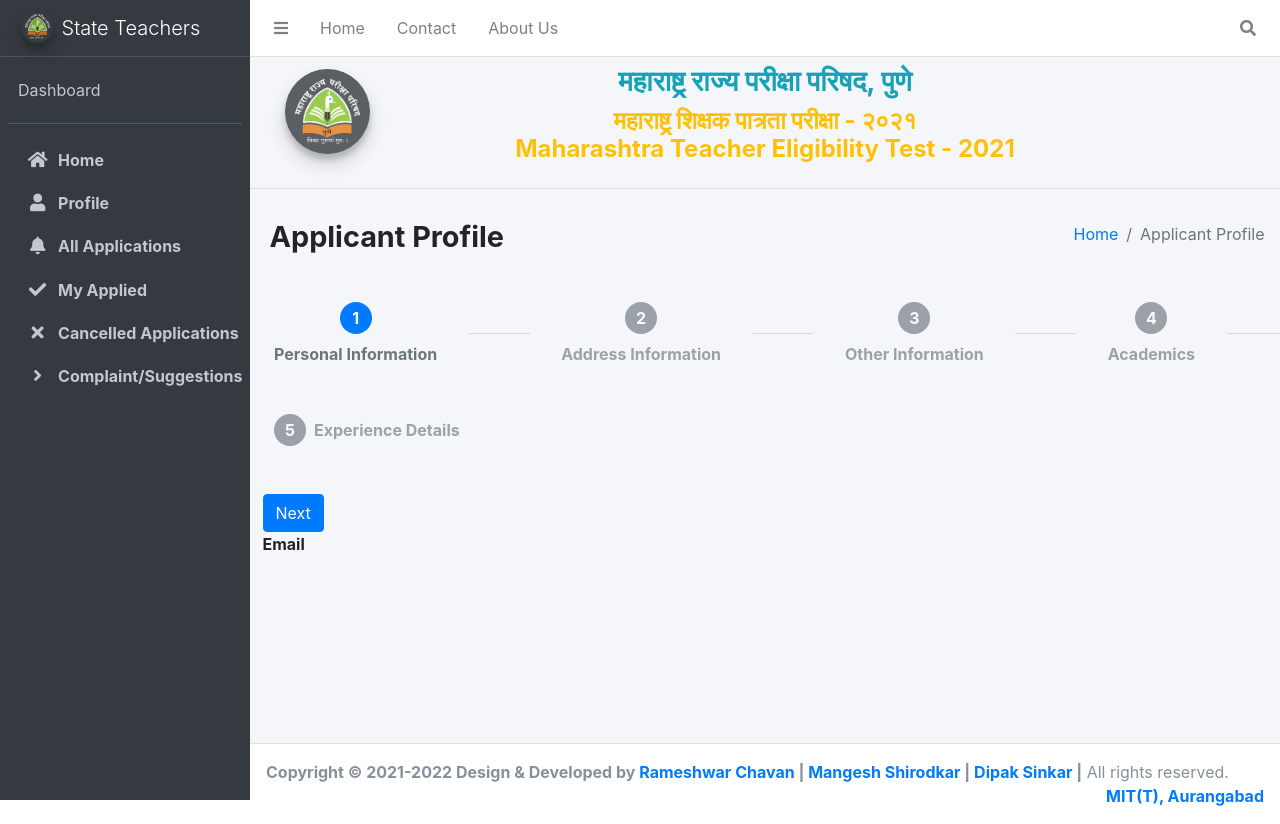
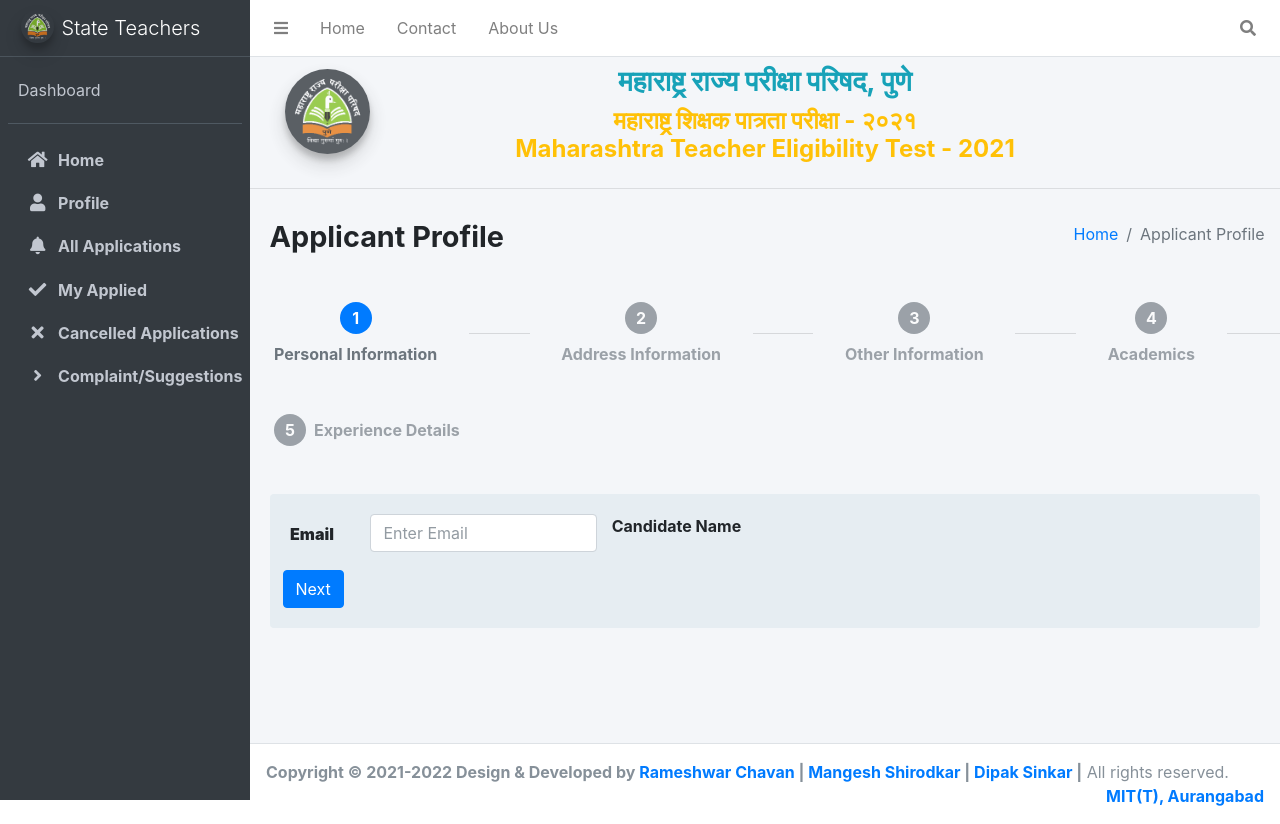
Before and after one commit to Rameshwar-Chavan/STET, a Django app: page /Applicant_profile/ in a window 1280 px wide. Run offline with Django 3.2, Linux system fonts and the light colour scheme; some libraries are stand-ins or nearby versions.

Commit message:
Form Added

```diff
--- a/templates/students/Applicant_profile.html
+++ b/templates/students/Applicant_profile.html
@@ -106,16 +106,32 @@
     </div>
   </div>
   <br>
+  <div class="row">
    <div class="col-12">
-  <div class="row">
+     <form method="post" action="/">
+       {% csrf_token %}
       <div class="bs-stepper-content">
         <!-- steps content here -->
-       <div id="personal-part" class="content" role="tabpanel" aria-labelledby="personal-part-trigger">
+         <div id="personal-part" class="content card-body rounded " style="background:#e6edf2" role="tabpanel" aria-labelledby="personal-part-trigger">
              <div class="row">
-
+                 <div class="col-md-4 form-group">
+                   <div class="row">
+                     <div class="col-md-3">
+                       <label class="mt-2"><strong>Email</strong></label>
+                     </div>
+                     <div class="col-md-9">
+                       <input type="text" class="form-control" placeholder="Enter Email" required>
+                     </div>
+                   </div>
+                 </div>
+                 <div class="col-md-4">
+                   <label> Candidate Name</label>
+                 </div>
+             </div>
+            <div class="row">
+              <div class="d-flex justify-content-end">
                 <button class="btn btn-primary" onclick="stepper.next()">Next</button>
-               <div class="col-md-4"></div>
-             <label>Email</label>
+              </div>
             </div>
          </div>
         <div
@@ -124,7 +140,16 @@
           role="tabpanel"
           aria-labelledby="address-part-trigger"
           >
+          <div class="row">
+                 <div class="col-md-4">
+                   <label>Email</label>
+                 </div>
+                 <div class="col-md-4">
+                   <label> Candidate Name</label>
+                 </div>
+             </div>
           <button class="btn btn-primary" onclick="stepper.previous()">Prev</button>
+          <button class="btn btn-primary" onclick="stepper.next()">Next</button>
         </div>
         <div
           id="other-part"
@@ -147,6 +172,7 @@
           aria-labelledby="experience-part-trigger">
           </div>
         </div>
+     </form>
     </div>
   </div>
 </div>
```
Lines whose indentation alone changed are shown as unchanged.
